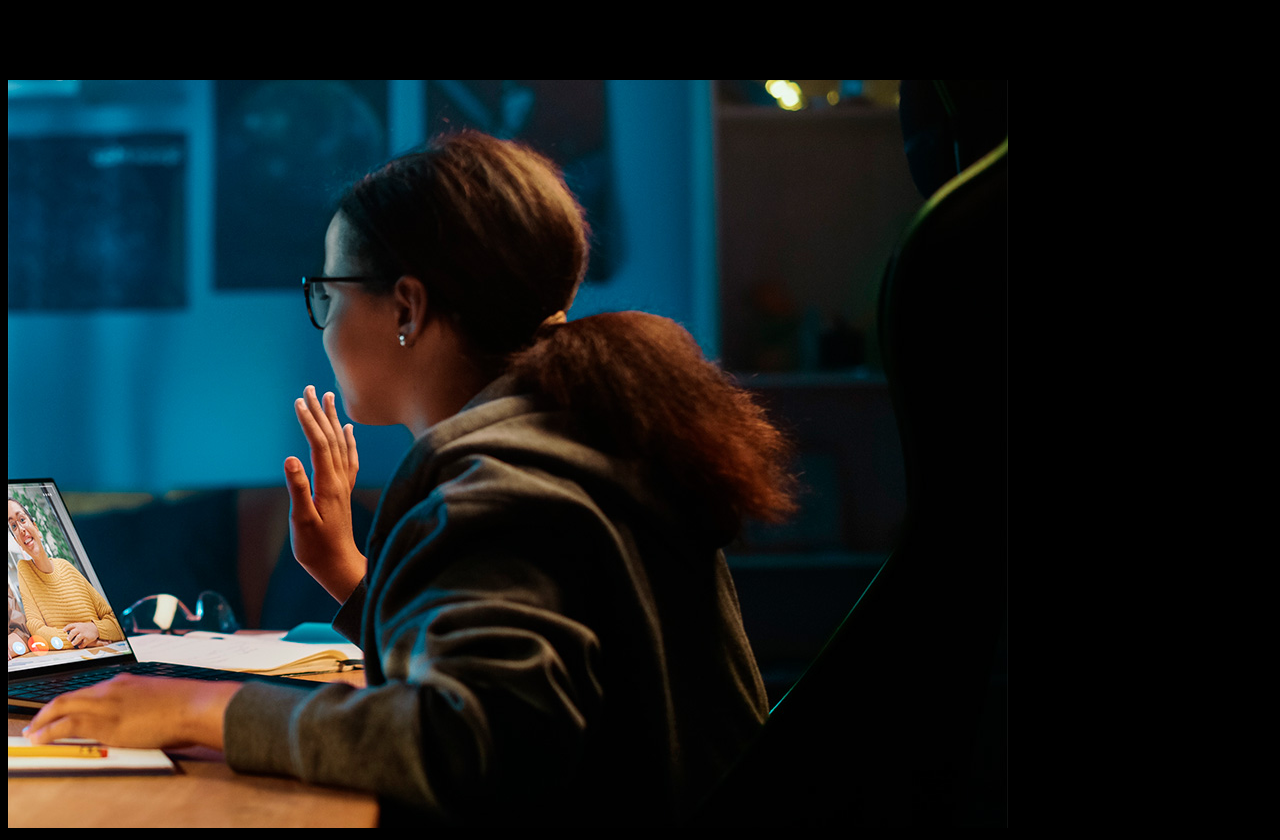
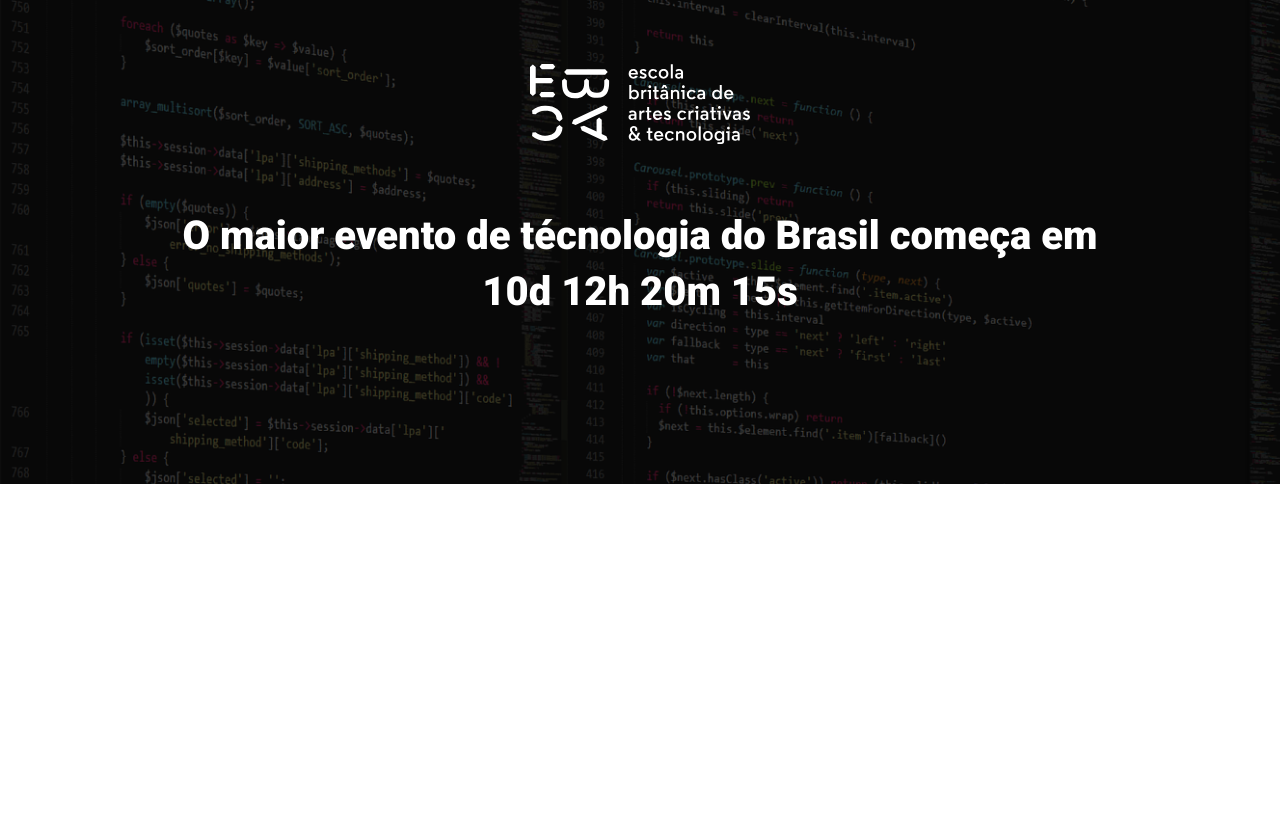
Before and after one commit to DanielAlves1998/ebac_tech_talks, a website built with Parcel: page src/index.html in a window 1280 px wide. After the commit the page ends 800 px from the top, so only its background shows below. Built offline with nearby package versions, Linux system fonts and the light colour scheme.

Commit message:
criando o hero

```diff
--- a/package.json
+++ b/package.json
@@ -14,5 +14,8 @@
     "@parcel/transformer-sass": "^2.12.0",
     "parcel": "^2.12.0",
     "sharp": "^0.31.3"
+  },
+  "dependencies": {
+    "ebac_talks": "file:"
   }
 }
--- a/src/index.html
+++ b/src/index.html
@@ -3,14 +3,25 @@
 <head>
     <meta charset="UTF-8">
     <meta name="viewport" content="width=device-width, initial-scale=1.0">
-    <title>Document</title>
+    <title>EBAC tech Talks</title>
+
+    <link rel="preconnect" href="https://fonts.googleapis.com">
+<link rel="preconnect" href="https://fonts.gstatic.com" crossorigin>
+<link href="https://fonts.googleapis.com/css2?family=Roboto:wght@400;700;900&display=swap" rel="stylesheet">
+
+
     <link rel="stylesheet" href="styles/main.scss">
 </head>
 <body>
+    <header class="hero">
+        <div class="container">
+            <img class="hero__logo" src="./images/ebac_logo.svg" alt="EBAC">
+            <p class="hero__text">
+                O maior evento de técnologia do Brasil começa em 10d 12h 20m 15s
+            </p>
+        </div>
+    </header>
 
-    <body>
-        <h1>oii Deus</h1>
-        <img src="./images/backend.png" alt="">
 
         <script src="scripts/main.js"></script>
     </body>
--- /dev/null
+++ b/src/styles/_hero.scss
@@ -0,0 +1,60 @@
+.hero {
+    padding-top: 64px;
+    padding-bottom: 100px;
+    background-image: url(../images/fundo.png);
+    background-repeat: no-repeat; //é para a imagem não se repetir
+    background-size: cover; //é para aproveitar todo o tamanho do container
+    position: relative; //tem que aplicar para que o &:: before não ocupe todo o site e que tenha o limite ja exercido
+    color: #fff;
+
+
+    .container {
+        position: relative; //´[e para que todo o texto fiqe acima da imagem
+
+    }
+
+//aquui é para deixar a imagem menos visivel para o texto aparecer melhor
+    &::before {
+        position: absolute;
+        top: 0;
+        left: 0;
+        width: 100%;
+        height: 100%;
+        background-color: #000;
+        content: ''; //aqui é para que funcione
+        opacity: 0.7; //é para dar uma  transparencia de 30% nesse caso e está tirando 70% que é esse 0.7
+
+    }
+
+    &__text {
+        margin-top: 64px;
+        margin-bottom: 64px;
+        font-size: 40px;
+        line-height: 56px;
+        font-weight: 800; //aqui aplica a fonte de 800 do roboto
+        text-align: center;
+    }
+
+    &__logo {
+        margin: 0 auto; // é para centralizar o conteúdo
+        height: 80px;
+        display: block; //precisa do display block, se não o margin 0 auto que é para centralizar não funcioina
+
+
+        @media (max-width: 640px) {
+            padding: 40px 0;
+
+            &__logo {
+                height: 24px;
+            }
+
+            &__text {
+                font-size: 22px;
+                line-height: 24px;
+                margin: 24px 0;
+
+            }
+        }
+
+    }
+}
--- a/src/styles/main.scss
+++ b/src/styles/main.scss
@@ -1,3 +1,25 @@
-body {
-    background-color: black;
+@use 'hero'; //aqui é para conseguir colocar o conteúdo do hero.scss, tem que importar ele aqui para funcionar
+
+
+//aqui é a criação do reset
+* {
+    margin: 0;
+    padding: 0;
+    box-sizing: border-box;
+    font-family: "Roboto", system-ui;
 }
+
+.container {
+    max-width: 960px;
+    width: 100%;
+    margin: 0 auto;
+
+    //essa largura é para celulares
+    @media (max-width: 640px) {
+        max-width: 80%; //largura máxima
+    }
+
+    @media (max-width: 1024px) {
+        max-width: 90%;
+    }
+}
```
Also changed, not shown: 1 other file.
